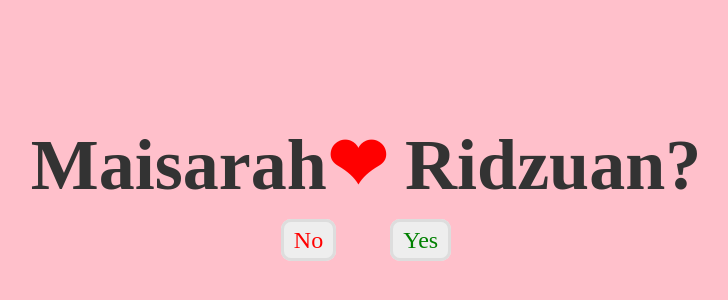
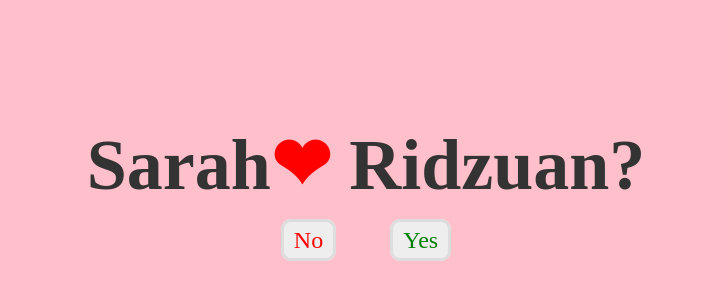
Before and after one commit to ameeridz/Juanxsarah, a plain HTML site: page index.html in a window 1280 px wide. Shown: the part 70-370 px from the top of the page, without its empty margins (274-1002 px from the left). Drawn offline with Linux system fonts and the light colour scheme.

Commit message:
Update index.html

```diff
--- a/index.html
+++ b/index.html
@@ -9,7 +9,7 @@
 <body>
 	<div class="container">
 		<div class="love">
-			<h2>Maisarah<span>❤︎</span> Ridzuan?</h2>
+			<h2>Sarah<span>❤︎</span> Ridzuan?</h2>
 			<a id="no" href="no.html">No</a>
 			<a id="yes" href="yes.html">Yes</a>
 		</div>
```
